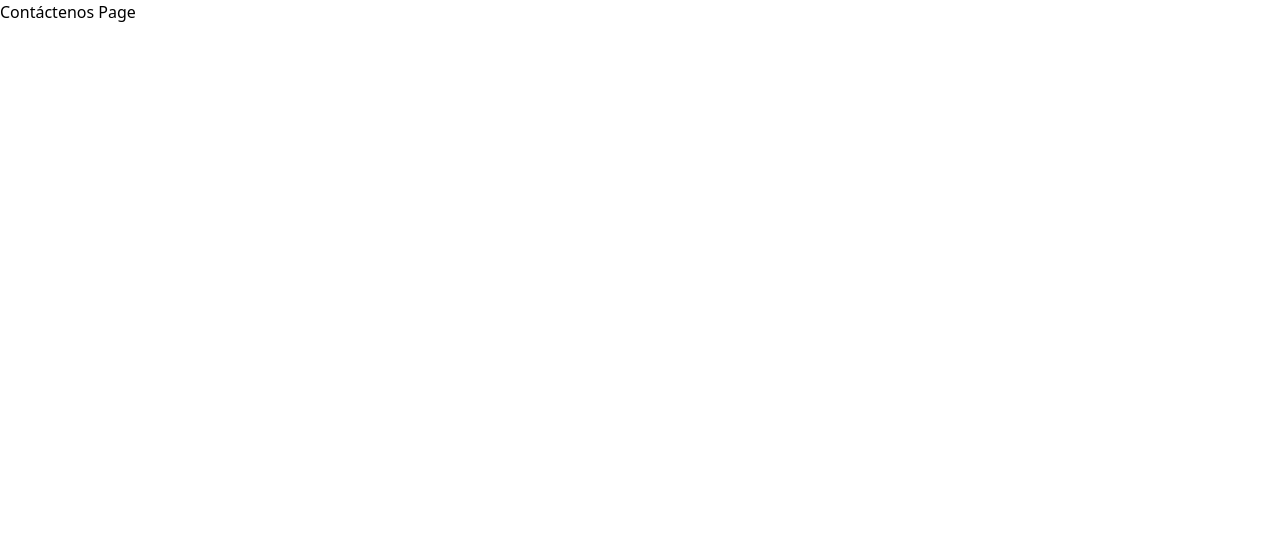
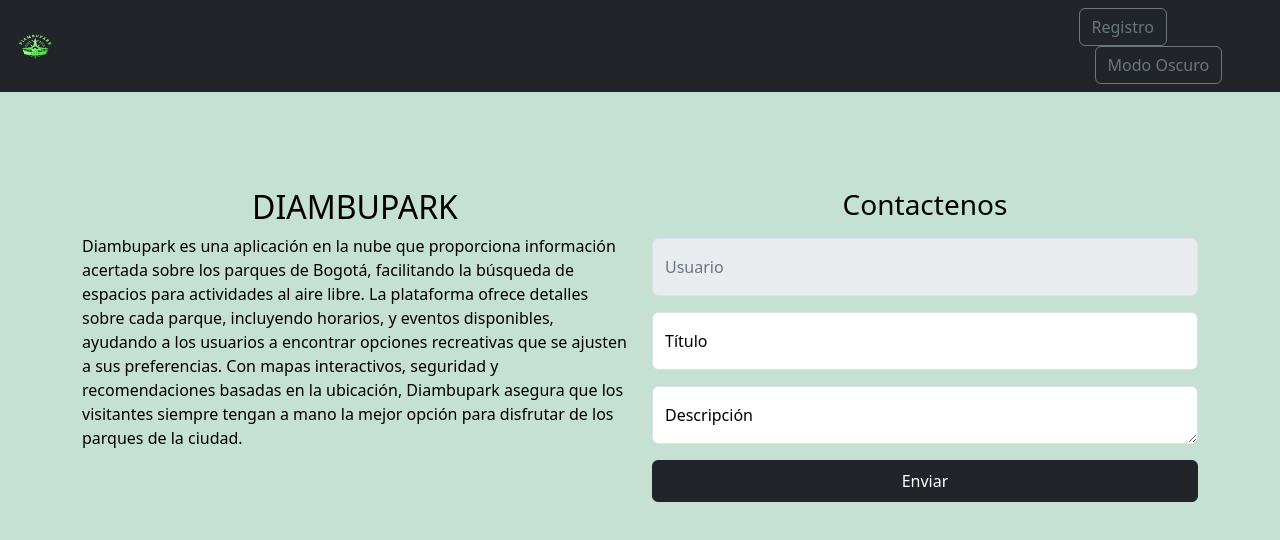
Before and after one commit to NicolasRojas1927/diambufront, a React (Vite) app: page /contactenos in a window 1280 px wide. Shown: the top 540 px of the page. Built offline with nearby package versions, Linux system fonts and the light colour scheme.

Commit message:
Modulo Contactenos

```diff
--- a/src/App.jsx
+++ b/src/App.jsx
@@ -3,6 +3,7 @@ import { BrowserRouter as Router, Routes, Route } from 'react-router-dom';
 import MainMenu from './MainMenu';  // Ajusta la ruta según tu proyecto
 import Login from './Login';        // Importa el componente de Login
 import Register from './Register';
+import Contact from './Contact';
 
 function App() {
   return (
@@ -14,7 +15,7 @@ function App() {
         <Route path="/login" element={<Login />} />
         {/* Otras rutas, como Registro o Contáctenos */}
         <Route path="/registro" element={<Register />} />
-        <Route path="/contactenos" element={<div>Contáctenos Page</div>} />
+        <Route path="/contactenos" element={<Contact />} />
       </Routes>
     </Router>
 
--- /dev/null
+++ b/src/Contact.jsx
@@ -0,0 +1,120 @@
+"use client";
+
+import React, { useState, useEffect } from 'react';
+import 'bootstrap/dist/css/bootstrap.min.css';
+import './custom.css'; // Importa el archivo de estilos personalizado
+import 'bootstrap/dist/js/bootstrap.bundle.min.js';
+import './sign-in.css';
+import { useNavigate, Link } from 'react-router-dom'; // Para redirigir al MainMenu
+
+const Contact = () => {
+    const [theme, setTheme] = useState('light');
+    const [errorMessage, setErrorMessage] = useState('');
+    const token = localStorage.getItem('token');
+    const email = localStorage.getItem('email');
+
+  useEffect(() => {
+    document.documentElement.setAttribute('data-theme', theme);
+  }, [theme]);
+
+const toggleTheme = () => {
+    setTheme(theme === 'light' ? 'dark' : 'light');
+    };
+
+return (
+        <div
+            className="d-flex flex-column min-vh-100 bg-success bg-opacity-25"
+            style={{
+                backgroundSize: 'cover',
+                backgroundPosition: 'center',
+            }}
+            >
+            {/* Navbar fija arriba */}
+            <nav className="navbar navbar-expand-lg bg-dark">
+                <div className="container">
+                <a className="navbar-brand" href="/">
+                    <img src="../src/img/logoSF.webp" alt="" width="45" height="30" />
+                </a>
+                </div>
+                <div className="ms-auto">
+                <Link to="/registro" className="btn btn-outline-secondary me-2">
+                    Registro
+                </Link>
+                {/* Botón para alternar el modo claro/oscuro */}
+                <button className="btn btn-outline-secondary ms-3" onClick={toggleTheme}>
+                    {theme === 'light' ? 'Modo Oscuro' : 'Modo Claro'}
+                </button>
+                </div>
+            </nav>
+
+            <br />
+            <br />
+            <br />
+            <br />
+
+            <div className="container">
+                <div className="row text-center">
+                <div className="col-md-6">
+                    <h2 className="font-weight-bold">DIAMBUPARK</h2>
+                    <p style={{ textAlign: 'left' }}>
+                        Diambupark es una aplicación en la nube que proporciona información acertada sobre los parques de Bogotá, facilitando la búsqueda de espacios para actividades al aire libre. La plataforma ofrece detalles sobre cada parque, incluyendo horarios, y eventos disponibles, ayudando a los usuarios a encontrar opciones recreativas que se ajusten a sus preferencias. Con mapas interactivos, seguridad y recomendaciones basadas en la ubicación, Diambupark asegura que los visitantes siempre tengan a mano la mejor opción para disfrutar de los parques de la ciudad.
+                    </p>
+                </div>
+                <div className="col-md-6">
+                <main className="form-signin">
+                    <form >
+                        <h1 className="h3 mb-3 fw-normal">Contactenos</h1>
+
+                       {/* Mostrar mensaje de error si lo hay
+                        {errorMessage && <div className="alert alert-danger">{errorMessage}</div>}*/}
+
+                        <div className="form-floating mb-3">
+                            <input
+                                type="text"
+                                className="form-control"
+                                id="floatingInput"
+                                placeholder="name@example.com"
+                                value={email}
+                                disabled
+                            />
+                            <label htmlFor="floatingInput">Usuario</label>
+                        </div>
+                        <div className="form-floating mb-3">
+                            <input
+                                type="text"
+                                className="form-control"
+                                id="floatingTitulo"
+                                placeholder="Título de la petición"
+
+                            />
+                            <label htmlFor="floatingPassword">Título</label>
+                        </div>
+                        <div className="form-floating mb-3">
+                            <textarea
+                                className="form-control"
+                                id="floatingDescripcion"
+                                placeholder="Descripción"
+                                rows="8" // Tamaño del textarea
+                            />
+                            <label htmlFor="floatingPassword">Descripción</label>
+                        </div>
+
+                        <button className="btn btn-dark w-100 py-2" type="submit">
+                            Enviar
+                        </button>
+
+                    </form>
+                    </main>
+                </div>
+                </div>
+
+                <br />
+
+            </div>
+        </div>
+
+
+    );
+};
+
+export default Contact;
--- a/src/Login.jsx
+++ b/src/Login.jsx
@@ -42,6 +42,8 @@ const Login = () => {
 
       if (response.ok) {
         localStorage.setItem('token', data.token);
+        localStorage.setItem('email', data.user.email);
+        console.log(data)
         navigate('/');
       } else {
         setErrorMessage('Usuario o contraseña incorrectos.');
```
